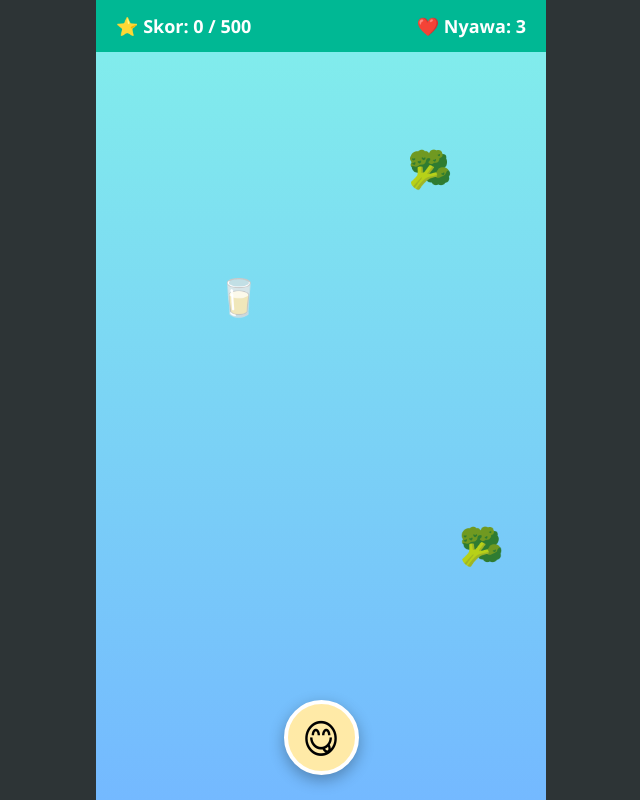
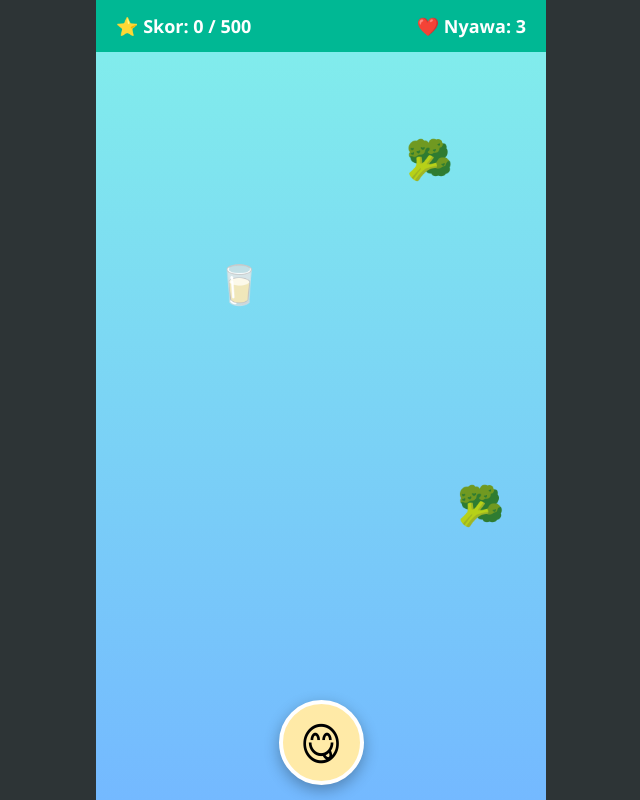
Before and after one commit to aqilahraisaa-arch/healthy-food, a plain HTML site: page index.html in a window 1280 px wide. Both pictures are taken after a click on the button "▶ MULAI GAME". Shown: the whole page, without its empty margins (319-959 px from the left). Drawn offline with Linux system fonts and the light colour scheme.

Commit message:
Update index.html

```diff
--- a/index.html
+++ b/index.html
@@ -29,17 +29,17 @@
             overflow: hidden; touch-action: none;
         }
         #player {
-            position: absolute; bottom: 25px; left: 150px;
-            width: 75px; height: 75px; border-radius: 50%;
+            position: absolute; bottom: 15px; left: 150px;
+            width: 85px; height: 85px; border-radius: 50%;
             border: 4px solid #fff; background-color: #ffeaa7;
             background-size: cover; background-position: center;
             display: flex; justify-content: center; align-items: center;
-            font-size: 40px; box-shadow: 0 5px 15px rgba(0,0,0,0.3);
+            font-size: 45px; box-shadow: 0 5px 15px rgba(0,0,0,0.3);
             z-index: 5;
         }
         .food {
-            position: absolute; width: 48px; height: 48px;
-            font-size: 36px; display: flex; justify-content: center; align-items: center;
+            position: absolute; width: 50px; height: 50px;
+            font-size: 38px; display: flex; justify-content: center; align-items: center;
             z-index: 4;
         }
         .overlay {
@@ -125,7 +125,7 @@
         <button type="button" class="btn-main" onclick="mulaiGame()">🔄 MAIN LAGI</button>
     </div>
 
-    <!-- MENU MENANG (500 POIN) -->
+    <!-- MENU MENANG -->
     <div id="menu-menang" class="overlay" style="display:none;">
         <div style="font-size: 55px; margin-bottom: 5px;">🏆🥗🥛</div>
         <h1 style="color:#00b894; margin:0 0 8px; font-size: 28px;">SELAMAT, KAMU SEHAT!</h1>
@@ -177,8 +177,8 @@
     function geserPemain(clientX) {
         if (!jalan) return;
         var rect = area.getBoundingClientRect();
-        var x = clientX - rect.left - 37.5;
-        var batasKanan = area.clientWidth - 75;
+        var x = clientX - rect.left - 42.5;
+        var batasKanan = area.clientWidth - 85;
         if (x < 0) x = 0;
         if (x > batasKanan) x = batasKanan;
         posisiX = x;
@@ -212,7 +212,7 @@
         document.getElementById('skor').textContent = skor;
         document.getElementById('nyawa').textContent = nyawa;
 
-        posisiX = (area.clientWidth / 2) - 37.5;
+        posisiX = (area.clientWidth / 2) - 42.5;
         pemain.style.left = posisiX + 'px';
 
         bersihkanMakanan();
@@ -231,14 +231,14 @@
         el.className = 'food';
         el.textContent = data.ikon;
 
-        var startX = Math.random() * (area.clientWidth - 48);
+        var startX = Math.random() * (area.clientWidth - 50);
         el.style.left = startX + 'px';
         el.style.top = '-50px';
         area.appendChild(el);
 
         daftarMakanan.push({
             el: el, x: startX, y: -50,
-            kecepatan: 3 + Math.random() * 2.5,
+            kecepatan: 3 + Math.random() * 2,
             data: data
         });
     }
@@ -254,8 +254,13 @@
             m.y += m.kecepatan;
             m.el.style.top = m.y + 'px';
 
-            if (m.y + 45 >= batasPemainY && m.y <= batasPemainY + 75 &&
-                m.x + 45 >= posisiX && m.x <= posisiX + 75) {
+            // Deteksi tabrakan yang diperluas agar lebih gampang ketangkep
+            if (
+                m.y + 40 >= batasPemainY &&
+                m.y <= batasPemainY + 85 &&
+                m.x + 40 >= posisiX &&
+                m.x <= posisiX + 85
+            ) {
                 kenaMakanan(m);
                 if (!jalan) return;
                 m.el.remove();
```
